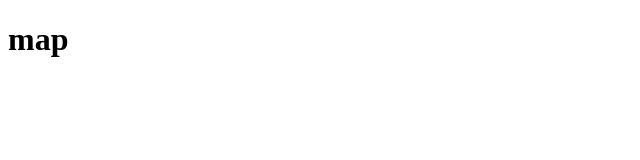
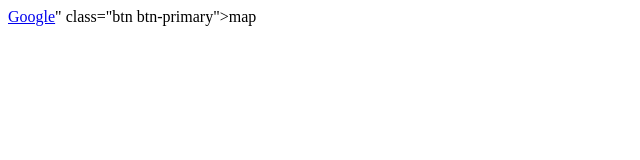
Before and after one commit to KeenanK/keenank_portfolio, a plain HTML site: page index2.html in a window 1280 px wide. Shown: the whole page, without its empty margins (0-640 px from the left). Drawn offline with Linux system fonts and the light colour scheme.

Commit message:
Update index2.html

```diff
--- a/index2.html
+++ b/index2.html
@@ -6,7 +6,6 @@
 	<meta name="viewport" content="width=device-width, initial-scale=1">
 </head>
 <body>
-  <h1> map </h1>
-<iframefile:///C:/Users/keena/Downloads/MapMarkers%20(1)/MapMarkers/index.html</iframe>
+<a href="<a href="https://www.google.com/" class="btn btn-primary">Google</a>" class="btn btn-primary">map</a>
 </body>
 </html>
```
